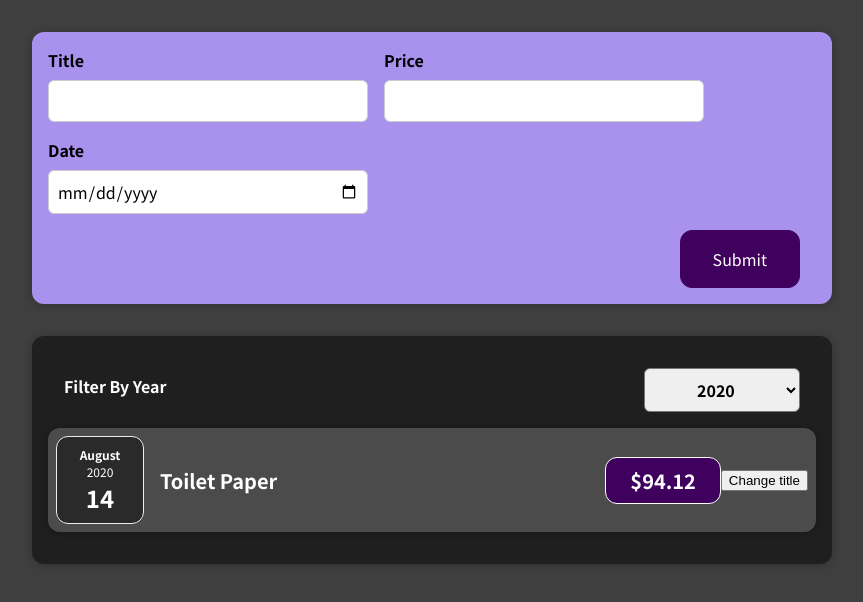
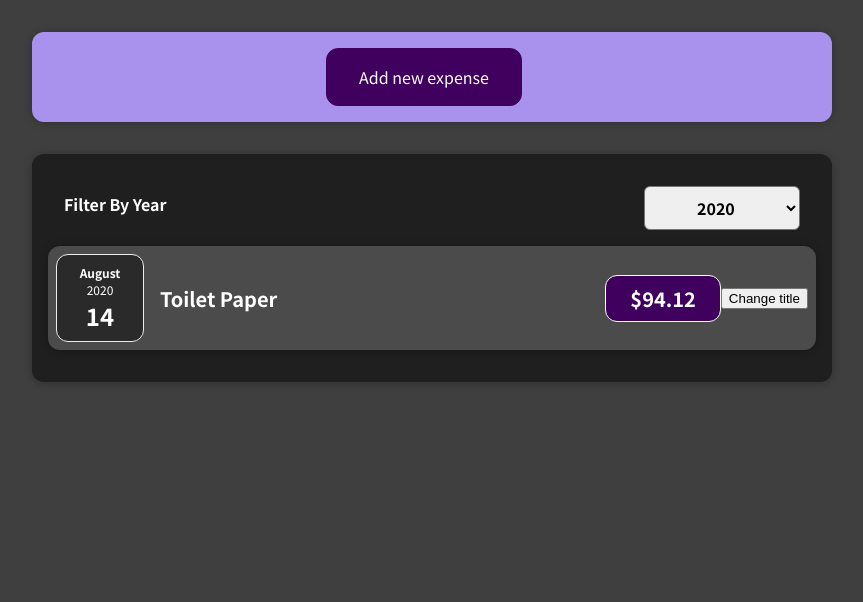
Before and after one commit to Robinamixan/udemy_react_app, a React (Create React App) app: page / in a window 1280 px wide. Shown: the top 602 px of the page, without its empty margins (208-1071 px from the left). Built offline with nearby package versions, Linux system fonts and the light colour scheme.

Commit message:
UR-5. Assignments

```diff
--- a/src/components/Expenses/ExpenseForm/ExpenseForm.js
+++ b/src/components/Expenses/ExpenseForm/ExpenseForm.js
@@ -5,6 +5,7 @@ import './ExpenseForm.css';
 
 ExpenseForm.propTypes = {
   onSaveExpenseData: PropTypes.func,
+  onCancelExpenseData: PropTypes.func,
 };
 
 function ExpenseForm(props) {
@@ -85,6 +86,7 @@ function ExpenseForm(props) {
           </div>
         </div>
         <div className={'new-expense__actions'}>
+          <button type={'button'} onClick={props.onCancelExpenseData}>Cancel</button>
           <button type={'submit'}>Submit</button>
         </div>
       </form>
--- a/src/components/Expenses/ExpenseFormWrapper/ExpenseFormWrapper.js
+++ b/src/components/Expenses/ExpenseFormWrapper/ExpenseFormWrapper.js
@@ -10,6 +10,8 @@ ExpenseFormWrapper.propTypes = {
 };
 
 function ExpenseFormWrapper(props) {
+  const [isExpenseFormVisible, setExpenseFormVisibility] = React.useState(false);
+
   const saveExpenseData = (formExpenseData) => {
     const expenseData = {
       ...formExpenseData,
@@ -18,11 +20,28 @@ function ExpenseFormWrapper(props) {
     };
 
     props.onAddExpense(expenseData);
+    setExpenseFormVisibility(false);
   };
+
+  const showExpenseForm = () => {
+    setExpenseFormVisibility(true);
+  };
+
+  const hideExpenseForm = () => {
+    setExpenseFormVisibility(false);
+  };
+
+  if (!isExpenseFormVisible) {
+    return (
+        <div className={'new-expense'}>
+          <button onClick={showExpenseForm}>Add new expense</button>
+        </div>
+    );
+  }
 
   return (
       <div className={'new-expense'}>
-        <ExpenseForm onSaveExpenseData={saveExpenseData}/>
+        <ExpenseForm onSaveExpenseData={saveExpenseData} onCancelExpenseData={hideExpenseForm}/>
       </div>
   );
 }
```
